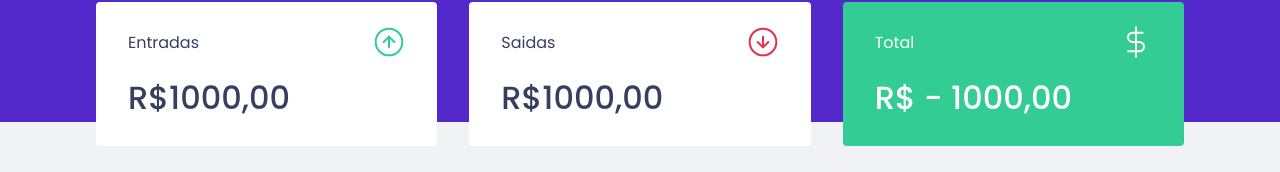
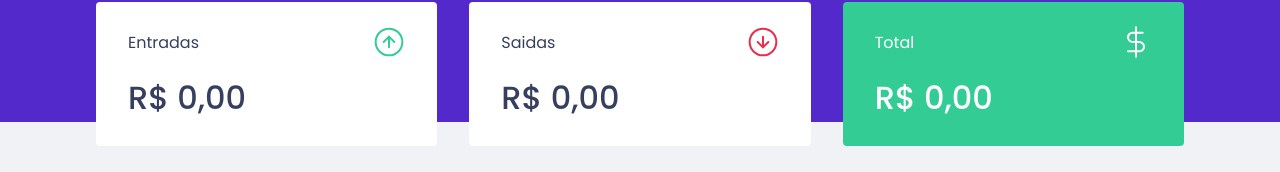
Before and after one commit to thiagovb46/REACT_DT_MONEY, a React (Create React App) app: page / in a window 1280 px wide. Shown: the part 150-322 px from the top of the page. Built offline with nearby package versions, Linux system fonts and the light colour scheme; no server answers; what miragejs would draw is missing.

Commit message:
trasactionHooks

```diff
--- a/src/App.tsx
+++ b/src/App.tsx
@@ -4,7 +4,7 @@
 import { Header } from "./components/Header";
 import { NewTransactionModal } from './components/NewTransactionModal';
 import { GlobalStyle } from "./styles/global";
-import { TransactionsContext, TransactionsProvider } from './TransactionsContext';
+import { TransactionsProvider } from './hooks/useTransactions';
 
 Modal.setAppElement('#root');
 
--- a/src/components/NewTransactionModal/index.tsx
+++ b/src/components/NewTransactionModal/index.tsx
@@ -4,8 +4,8 @@
 import { Container, RadioBox, TransactionTypeContainer} from './styles';
 import  closeImg from '../../assets/close.svg';
 import { FormEvent, useContext, useState } from 'react';
-import { api } from '../../services/api';
-import { TransactionsContext } from '../../TransactionsContext';
+import { useTransactions } from '../../hooks/useTransactions';
+
 
 interface NewTransactionModalProps{
     isOpen: boolean;
@@ -14,7 +14,7 @@
 
 export function NewTransactionModal({isOpen, onRequestClose}: NewTransactionModalProps)
 {
-    const {createTransaction} = useContext(TransactionsContext);
+    const {createTransaction} = useTransactions();
 
     const[title,setTitle] = useState('');
 
--- a/src/components/Summary/index.tsx
+++ b/src/components/Summary/index.tsx
@@ -1,14 +1,40 @@
-import React, {useContext, useState} from 'react';
 import { Container } from "./style";
 import incomeimg from "../../assets/income.svg"
 import outcomeimg from "../../assets/outcome.svg"
 import totalimg from "../../assets/total.svg"
-import { TransactionsContext } from '../../TransactionsContext';
+import { useTransactions } from '../../hooks/useTransactions';
 
 export function Summary ()
 {
-    const {transactions} = useContext(TransactionsContext);
-    const [totalDeposit, setTotalDeposit] = useState(0.0);
+    const {transactions} = useTransactions();
+
+    // const totalDeposits = transactions.reduce((acc,transaction) => {
+    //     if(transaction.type === 'deposit'){
+    //         return transaction.ammount+acc;
+    //     }
+    //      return acc;
+    // },0)
+
+    const summary = transactions.reduce((acc, transaction)=>{
+        if(transaction.type==='deposit'){
+            acc.deposits += transaction.ammount;
+            acc.total += transaction.ammount;
+        }
+
+        else{
+            acc.withdraws += transaction.ammount;
+            acc.total -= transaction.ammount;
+
+        }
+        return acc;
+
+    },
+    {
+        deposits:0,
+        withdraws: 0,
+        total: 0,
+    })
+
     return (
 
     <Container>
@@ -17,7 +43,15 @@
                 <p>Entradas</p>
                 <img src={incomeimg} alt=""></img>
             </header>
-            <strong>R$1000,00</strong>
+
+            <strong>
+                {
+                    new Intl.NumberFormat('pt-BR',{
+                        style: 'currency',
+                        currency: 'BRL',
+                    }).format(summary.deposits)
+                }
+            </strong>
         </div>
 
         <div>
@@ -25,7 +59,15 @@
                 <p>Saidas</p>
                 <img src={outcomeimg} alt=""></img>
             </header>
-            <strong>R$1000,00</strong>
+
+            <strong>
+                {
+                    new Intl.NumberFormat('pt-BR',{
+                        style: 'currency',
+                        currency: 'BRL',
+                    }).format(summary.withdraws)
+                }
+            </strong>
         </div>
 
         <div className = "highlight-background">
@@ -33,7 +75,15 @@
                 <p>Total</p>
                 <img src={totalimg} alt=""></img>
             </header>
-            <strong>R$ - 1000,00</strong>
+
+            <strong>
+                {
+                    new Intl.NumberFormat('pt-BR',{
+                        style: 'currency',
+                        currency: 'BRL',
+                    }).format(summary.total)
+                }
+            </strong>
         </div>
     </Container>);
 
--- a/src/components/TransactionsTable/index.tsx
+++ b/src/components/TransactionsTable/index.tsx
@@ -1,12 +1,12 @@
 import { useContext } from "react";
-import { TransactionsContext } from "../../TransactionsContext";
+import { useTransactions } from "../../hooks/useTransactions";
 import { Container } from "./style";
 
 
 
 export function TransactionTable()
 {
-    const {transactions} = useContext(TransactionsContext);
+    const {transactions} = useTransactions();
 
 
     return (
--- a/src/TransactionsContext.tsx
+++ b/src/hooks/useTransactions.tsx
@@ -1,5 +1,5 @@
-import {createContext, ReactNode, useEffect, useState} from 'react'
-import { api } from './services/api';
+import {createContext, ReactNode, useContext, useEffect, useState} from 'react'
+import { api } from '../services/api';
 
 // interface TransactionInput {
 
@@ -32,7 +32,7 @@
     createTransaction: (transactionInput:TransactionInput) => Promise<void>;
 }
 
-export const TransactionsContext = createContext<TransactionsContextData>({} as TransactionsContextData);
+const TransactionsContext = createContext<TransactionsContextData>({} as TransactionsContextData);
 
 export function TransactionsProvider({children}: TransactionsProviderProps){
 
@@ -60,3 +60,10 @@
             {children}
     </TransactionsContext.Provider>);
 }
+
+export function useTransactions(){
+
+    const context = useContext(TransactionsContext);
+
+    return context;
+}
--- a/src/index.tsx
+++ b/src/index.tsx
@@ -13,24 +13,24 @@
 
     server.db.loadData({
       transactions:[
-        {
-          id:1,
-          title: 'Freela WebSite',
-          type: 'deposit',
-          category: 'dev',
-          ammount: '6000',
-          createdAt: new Date('2022-02-12 09:00:00')
+        // {
+        //   id:1,
+        //   title: 'Freela WebSite',
+        //   type: 'deposit',
+        //   category: 'dev',
+        //   ammount: '6000',
+        //   createdAt: new Date('2022-02-12 09:00:00')
 
-        },
-        {
-          id:2,
-          title: 'Aluguel',
-          type: 'withdraw',
-          category: 'despesa',
-          ammount: '1000',
-          createdAt: new Date('2022-02-12 09:00:00')
+        // },
+        // {
+        //   id:2,
+        //   title: 'Aluguel',
+        //   type: 'withdraw',
+        //   category: 'despesa',
+        //   ammount: '1000',
+        //   createdAt: new Date('2022-02-12 09:00:00')
 
-        }
+        // }
       ]
     })
 
```
